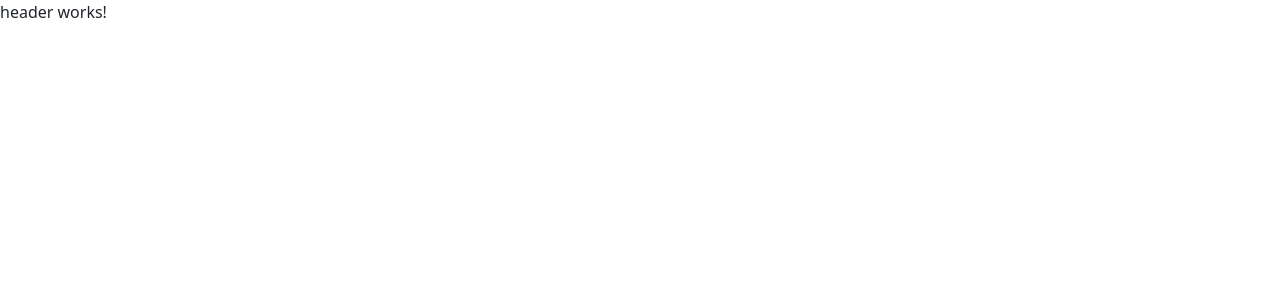
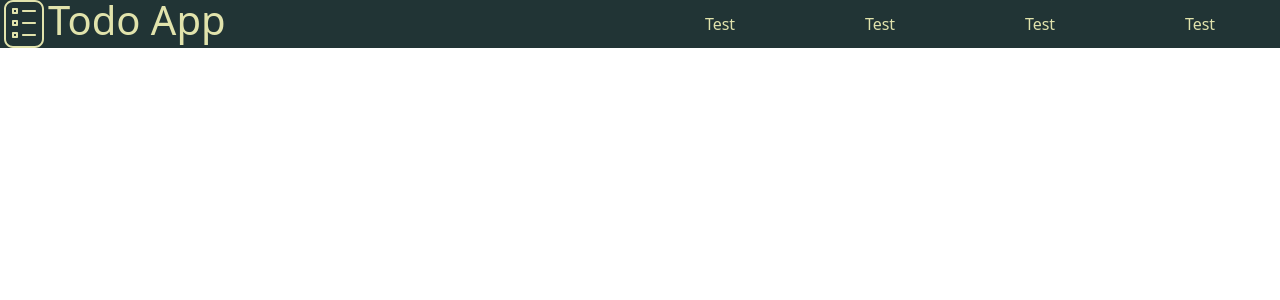
Before and after one commit to dalbr96/todo-app-fr, an Angular app in the folder todo-app-fr/: page / in a window 1280 px wide. Shown: the top 300 px of the page. Built offline with nearby package versions, Linux system fonts and the light colour scheme.

Commit message:
ADD - estilos y maquetado inicial del encabezado

```diff
--- a/todo-app-fr/src/app/core/modules/layout/header/header.component.css
+++ b/todo-app-fr/src/app/core/modules/layout/header/header.component.css
@@ -0,0 +1,15 @@
+.app-title-container{
+    height: 3rem;
+    display: flex;
+    align-items: center;
+    justify-content: left;
+}
+
+.app-title-container img{
+    height: inherit;
+}
+
+.header-container{
+    display: grid;
+    grid-template-columns: 1fr 1fr;
+}
--- a/todo-app-fr/src/app/core/modules/layout/header/header.component.html
+++ b/todo-app-fr/src/app/core/modules/layout/header/header.component.html
@@ -1 +1,14 @@
-<p>header works!</p>
+<header>
+    <section class="header-container">
+        <div class="app-title-container">
+            <img src="assets\icn\todo_icn.svg" alt="Ícono aplicación">
+            <h1>Todo App</h1>
+        </div>
+        <nav>
+            <a href="#">Test</a>
+            <a href="#">Test</a>
+            <a href="#">Test</a>
+            <a href="#">Test</a>
+        </nav>
+    </section>
+</header>
--- a/todo-app-fr/src/styles.css
+++ b/todo-app-fr/src/styles.css
@@ -1 +1,20 @@
 /* You can add global styles to this file, and also import other style files */
+header {
+    background: #213435;
+    color: #e1e3ac;
+}
+
+nav {
+    display: flex;
+    justify-content: space-around;
+    align-items: center;
+}
+
+nav a {
+    color: #e1e3ac;
+    text-decoration: none;
+}
+
+nav a:hover {
+    text-decoration: underline;
+}
```
Also changed, not shown: todo-app-fr/src/assets/icn/todo_icn.svg (added).
